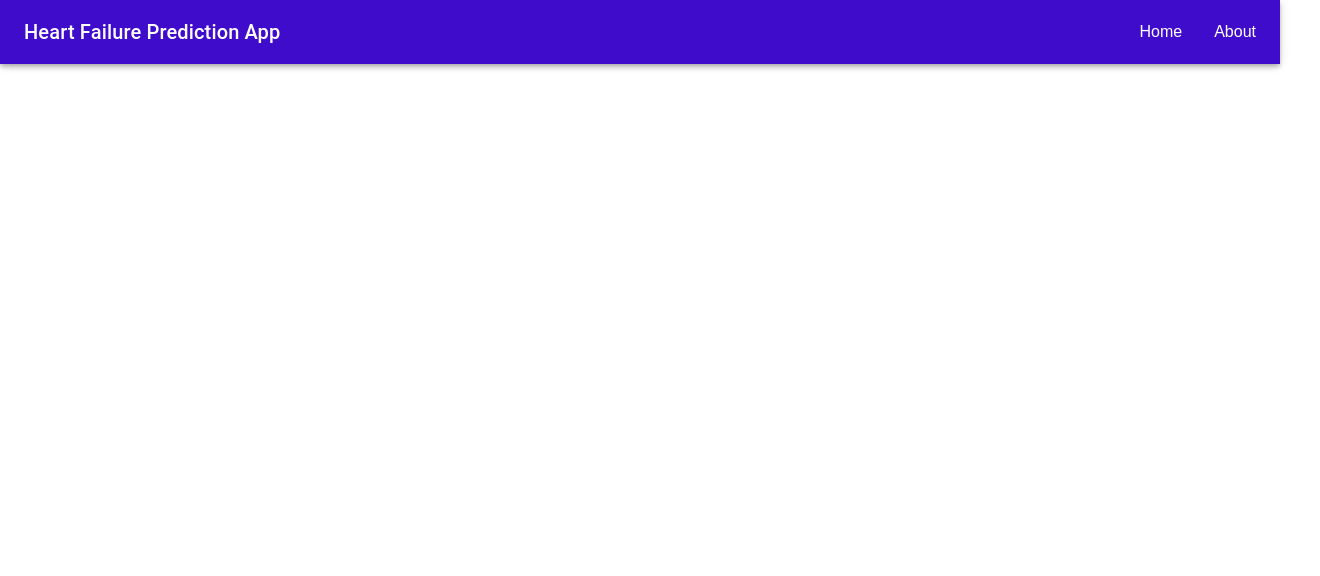
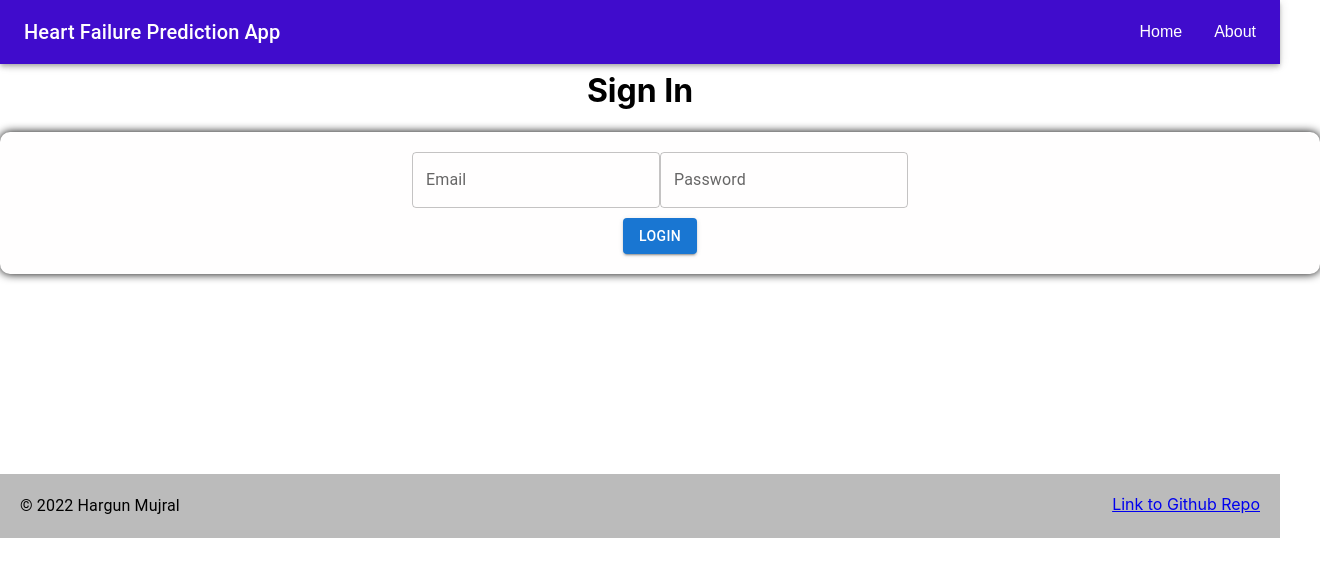
Before and after one commit to hargunmujral/Heart-Failure-Prediction, a React (Create React App) app in the folder frontend/: page /login in a window 1280 px wide. Shown: the top 576 px of the page, 1320 px wide, since content can reach past the window. Built offline with nearby package versions, Linux system fonts and the light colour scheme.

Commit message:
Added login page and 2 more fields to form

```diff
--- a/frontend/src/App.js
+++ b/frontend/src/App.js
@@ -4,6 +4,7 @@ import SubmitForm from './components/form';
 import React from 'react';
 import Home from './Home';
 import About from './About';
+import Login from './Login';
 import Footer from './components/footer';
 import { Routes, Route, Link } from 'react-router-dom';
 
@@ -14,6 +15,7 @@ function App() {
       <Routes>
         <Route exact path="/" element={<Home/>} />
         <Route exact path="/about" element={<About/>} />
+        <Route path="/login" element={<Login/>} />
       </Routes>
       <Footer />
     </div>
--- /dev/null
+++ b/frontend/src/Login.js
@@ -0,0 +1,26 @@
+import Header from './components/header';
+import SubmitLogin from './components/user';
+import React from 'react';
+import HeaderBreak from './components/headerbreak';
+
+function Login() {
+  return (
+    <div>
+      <HeaderBreak />
+        <h1>
+            Sign In
+        </h1>
+      <div useStyle={{ display: "flex", justifyContent: "space-between" }}>
+        <SubmitLogin />
+      </div>
+      <HeaderBreak />
+      <HeaderBreak />
+      <HeaderBreak />
+      <HeaderBreak />
+    </div>
+  );
+}
+
+export default Login;
+
+// Remove the header breaks, currently just there to demonstrate the page extends
--- /dev/null
+++ b/frontend/src/components/user.js
@@ -0,0 +1,61 @@
+import React from 'react';
+import { Formik, Form } from 'formik';
+import { Button, TextField } from '@mui/material';
+import { makeStyles } from '@mui/styles';
+import * as Yup from 'yup';
+
+const useStyles = makeStyles(() => ({
+    form: {
+        alignItems: 'center',
+        justifyContent: 'center',
+        width: '100%',
+        height: '100%',
+        padding: '20px',
+        backgroundColor: '#FFFEFE',
+        borderRadius: '10px',
+        boxShadow: '0px 0px 10px #000000',
+    },
+    TextField: {
+        paddingTop: '15px'
+    }
+}));
+
+export default function SubmitLogin() {
+    const classes = useStyles();
+
+    const initialValues = {
+        Email: '',
+        Password: '',
+    };
+
+    const validationSchema = Yup.object().shape({
+        Email: Yup.string().required('Email field is required'),
+        Password: Yup.string().required('Password field is required'),
+    });
+
+    const handleSubmit = () => {
+        alert("Form will be submitted!");
+    };
+
+    return (
+        <Formik
+            initialValues={initialValues}
+            validationSchema={validationSchema}
+            onSubmit={handleSubmit}
+            validateOnChange={true}
+        >
+            {({ values, errors, touched, handleChange, handleSubmit, isSubmitting }) => (
+                <Form className={classes.form} onChange={handleChange} onSubmit={handleSubmit}>
+                    <TextField name="Email" label="Email" value={values.Email} style={{ paddingBottom: '10px' }} />
+                    <TextField name="Password" label="Password" value={values.Password} style={{ paddingBottom: '10px' }} />
+                    <br />
+                    <Button
+                        type="submit" variant="contained" color="primary"
+                    >
+                        Login
+                    </Button>
+                </Form>
+            )}
+        </Formik>
+    );
+}
```
